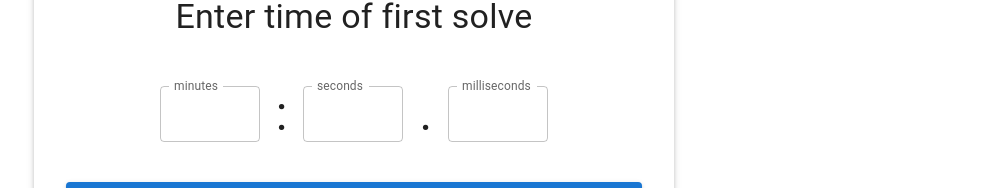
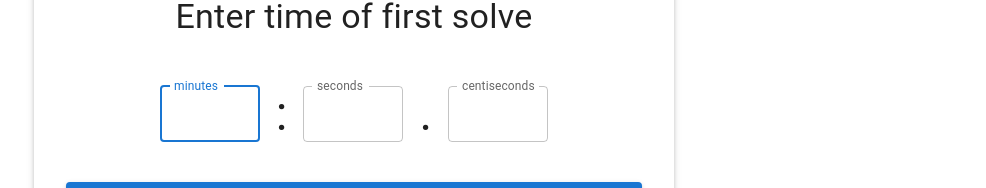
Before and after one commit to ticklemepierce/comp-calc, a React (Vite) app: page / in a window 1280 px wide. Shown: the part 166-354 px from the top of the page, without its empty margins (286-1272 px from the left). Built offline with nearby package versions, Linux system fonts and the light colour scheme.

Commit message:
fix time bug by switch to centiseconds

```diff
--- a/src/components/content.tsx
+++ b/src/components/content.tsx
@@ -14,12 +14,12 @@ const SOLVES = ['first', 'second', 'third', 'fourth', 'fifth'];
 const DEFAULT_TIMES = {
   minutes: '',
   seconds: '',
-  milliseconds: '',
+  centiseconds: '',
 }
 
 const toOrdinal = (number: number) => SOLVES[number];
 
-const timesInMilliseconds = (min: number, sec: number, ms: number) => ms + (min * 60 * 1000) + (sec * 1000);
+const timesInCentiseconds = (min: number, sec: number, cs: number) => cs + (min * 60 * 100) + (sec * 100);
 
 export const Content = () => {
   const theme = useTheme();
@@ -33,11 +33,11 @@ export const Content = () => {
   const advanceToNextSolve = () => {
     const min = parseInt(currentTime.minutes, 10) || 0;
     const sec = parseInt(currentTime.seconds, 10) || 0;
-    const ms = parseInt(currentTime.milliseconds, 10) || 0;
+    const cs = parseInt(currentTime.centiseconds, 10) || 0;
 
     setTimes((currentTimes) => ([
       ...currentTimes,
-      timesInMilliseconds(min, sec, ms) / 1000
+      timesInCentiseconds(min, sec, cs) / 100
     ]));
 
     setCurrentTime(DEFAULT_TIMES);
@@ -51,6 +51,10 @@ export const Content = () => {
 
   const openDialog = () => setDialogOpen(true);
   const closeDialog = () => setDialogOpen(false);
+
+  const getFinalAverage = () => {
+    //TODO
+  }
 
   return (
     <Box>
@@ -105,6 +109,19 @@ export const Content = () => {
               Calculate best and worst possible averages
             </Button>
           }
+          {solveNum === 4 &&
+            <Button
+              onClick={getFinalAverage}
+              variant="contained"
+              size="large"
+              fullWidth
+              sx={{
+                marginTop: theme.spacing(3),
+              }}
+            >
+              Get final average
+            </Button>
+          }
         </Box>
       </Paper>
 
--- a/src/components/results-dialog.tsx
+++ b/src/components/results-dialog.tsx
@@ -22,10 +22,12 @@ export const ResultsDialog = ({times, onClose, open }: {times: Array<number>, on
   const [rows, setRows] = useState<Array<any>>();
 
   useEffect(() => {
+    console.log("Test");
     // TODO this if is probably not needed
     if (times.length) {
       const sortedTimes = times.sort();
       const rowsObj = [];
+      console.log(sortedTimes.slice(0,3));
       const bpa = average(sortedTimes.slice(0,3));
       const wpa = average(sortedTimes.slice(1,4));
 
--- a/src/components/time-input.tsx
+++ b/src/components/time-input.tsx
@@ -5,20 +5,22 @@ import { useTheme } from '@mui/material/styles';
 interface IValue {
   minutes: string;
   seconds: string;
-  milliseconds: string;
+  centiseconds: string;
 }
 
 const MAX_MAP = {
   minutes: 59,
   seconds: 59,
-  milliseconds: 999,
+  centiseconds: 99,
 }
+
+const getRandomString = () => (Math.random() + 1).toString(36).substring(7) as string;
 
 export const TimeInput = ({ value, setValue }: {value: IValue, setValue: Function }) => {
   const theme = useTheme();
 
   const handleChange = (event: ChangeEvent<HTMLInputElement>) => {
-    const type = event.target.name as keyof IValue;
+    const type = event.target.labels![0].innerText as keyof IValue;
     const max = MAX_MAP[type] as number;
     if (event.target.value.includes('.')) {
       return;
@@ -50,42 +52,43 @@ export const TimeInput = ({ value, setValue }: {value: IValue, setValue: Functio
     >
       <TextField
         label={"minutes"}
-        name={"minutes"}
+        name={getRandomString()}
         value={value.minutes}
         variant="outlined"
         sx={{
           margin: theme.spacing(2),
           width: '100px',
         }}
-        inputProps={{ inputMode: 'numeric', pattern: '[0-9]*' }}
+        inputProps={{ inputMode: 'numeric', pattern: '[0-9]*', autoComplete: "new-password" }}
         InputLabelProps={{ shrink: true }}
         onChange={handleChange}
+        autoFocus={true}
       />
       :
       <TextField
         label={"seconds"}
-        name={"seconds"}
+        name={getRandomString()}
         value={value.seconds}
         variant="outlined"
         sx={{
           margin: theme.spacing(2),
           width: '100px',
         }}
-        inputProps={{ inputMode: 'numeric', pattern: '[0-9]*' }}
+        inputProps={{ inputMode: 'numeric', pattern: '[0-9]*', autoComplete: "new-password" }}
         InputLabelProps={{ shrink: true }}
         onChange={handleChange}
       />
       .
       <TextField
-        label={"milliseconds"}
-        name={"milliseconds"}
-        value={value.milliseconds}
+        label={"centiseconds"}
+        name={getRandomString()}
+        value={value.centiseconds}
         variant="outlined"
         sx={{
           margin: theme.spacing(2),
           width: '100px',
         }}
-        inputProps={{ inputMode: 'numeric', pattern: '[0-9]*', maxLength: 3 }}
+        inputProps={{ inputMode: 'numeric', pattern: '[0-9]*', autoComplete: "new-password" }}
         InputLabelProps={{ shrink: true }}
         onChange={handleChange}
       />
```
